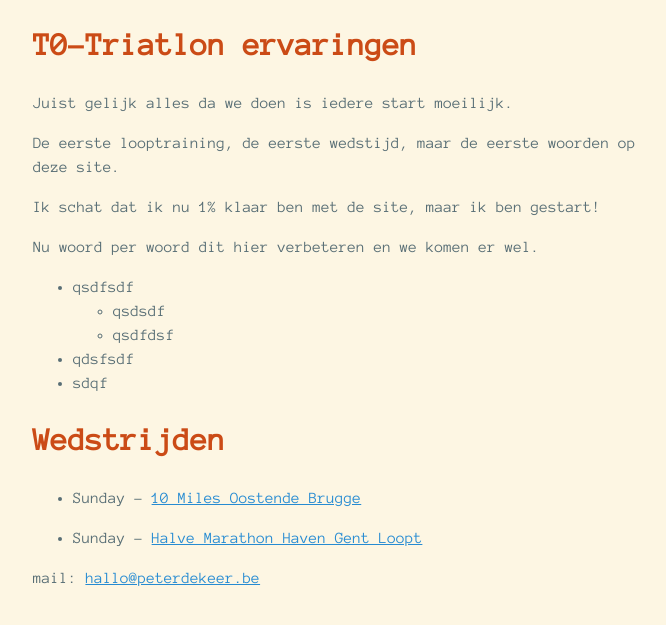
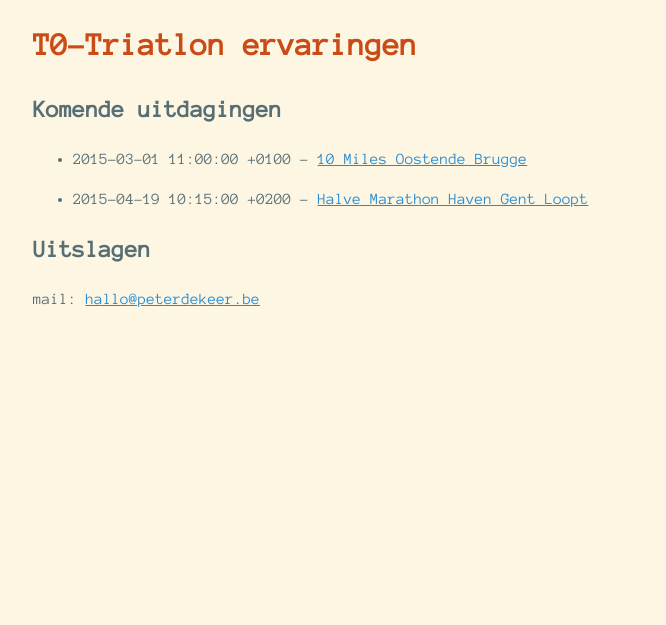
Before and after one commit to PeterDeKeer/PeterDeKeer.github.io, a Jekyll site: the page built from index.md, in a window 1280 px wide. Shown: the top 625 px of the page, without its empty margins (287-953 px from the left). Built offline with Jekyll 4.4.1, drawn with Linux system fonts in a browser that asks for light colours.

Commit message:
Update index.md

```diff
--- a/index.md
+++ b/index.md
@@ -1,23 +1,11 @@
 ---
 title: T0-Triatlon ervaringen
 ---
-Juist gelijk alles da we doen is iedere start moeilijk.
 
-De eerste looptraining, de eerste wedstijd, maar de eerste woorden op deze site.
+## Komende uitdagingen
+{% assign wedstrijden = site.wedstrijden | sort: "date" %}
+{% for wedstrijd in site.wedstrijden %}
+* {{ wedstrijd.date }} - <a href="{{ wedstrijd.url }}">{{ wedstrijd.title }}</a>
+{% endfor %}
 
-Ik schat dat ik nu 1% klaar ben met de site, maar ik ben gestart!
-
-Nu woord per woord dit hier verbeteren en we komen er wel.
-
-* qsdfsdf
-  * qsdsdf
-  * qsdfdsf
-* qdsfsdf
-* sdqf
-
-# Wedstrijden
-{% if site.wedstrijden.size > 0  %}
-{% for wedstrijd in site.wedstrijden %}
-* {{ wedstrijd.date | date: "%A" }} - <a href="{{ wedstrijd.url }}">{{ wedstrijd.title }}</a>
-{% endfor %}
-{% endif %}
+## Uitslagen
```
